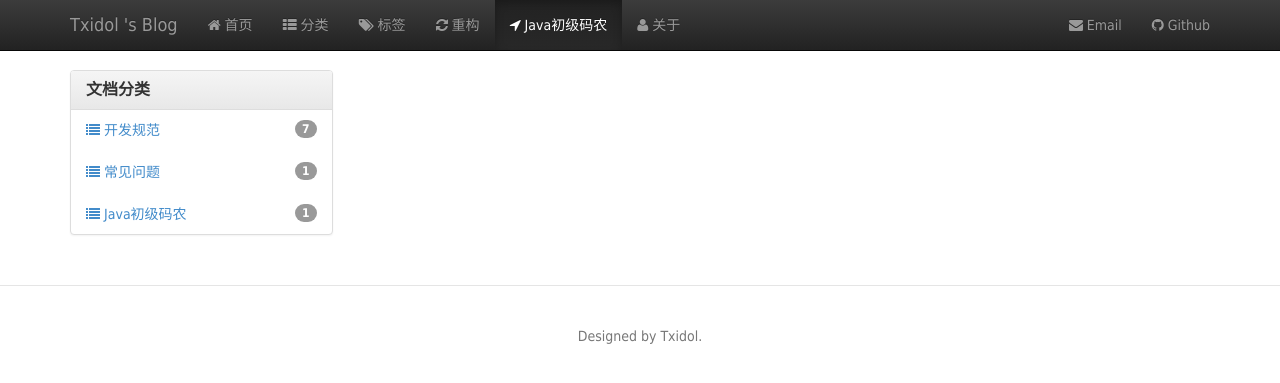
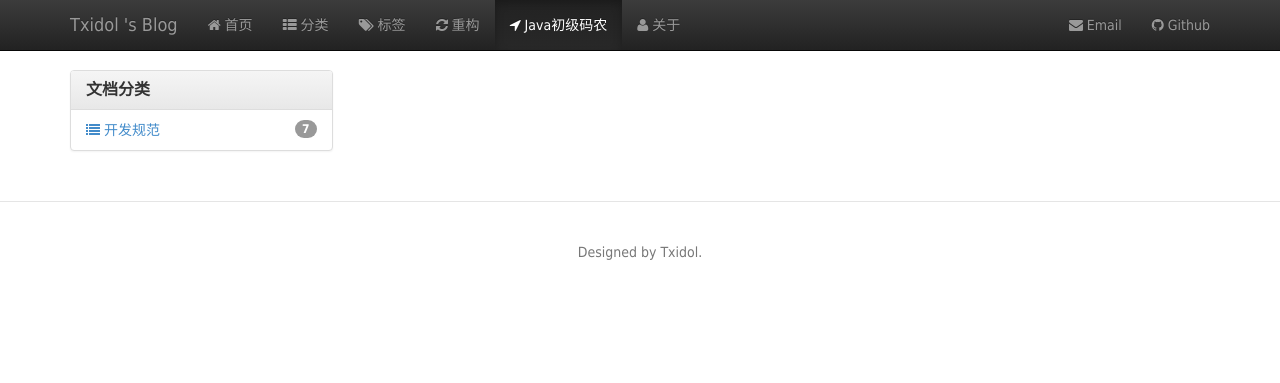
Before and after one commit to txidol/txidol.github.io, a Jekyll site: the page built from java_base.html, in a window 1280 px wide. Shown: the top 383 px of the page. Built offline with Jekyll 4.4.1, drawn with Linux system fonts in a browser that asks for light colours; nearby versions of some CDN libraries; Markdown is read by kramdown in place of the engine named in the settings.

Commit message:
Update java_base.html

```diff
--- a/java_base.html
+++ b/java_base.html
@@ -12,12 +12,14 @@ title: Java初级码农
             </div>
             <ul class="nav nav-pills nav-stacked">
                 {% for category in site.categories %}
+                {% if category[0] == "开发规范" %}
                 <li>
                     <a href="{{ site.ctx }}/categories#{{ category[0] }}">
                         <span class="badge pull-right">{{ category[1].size }}</span>
                         <i class="fa fa-list"></i>&nbsp;{{ category[0] }}
                     </a>
                 </li>
+                {% endif %}
                 {% endfor %}
             </ul>
         </div>
```
